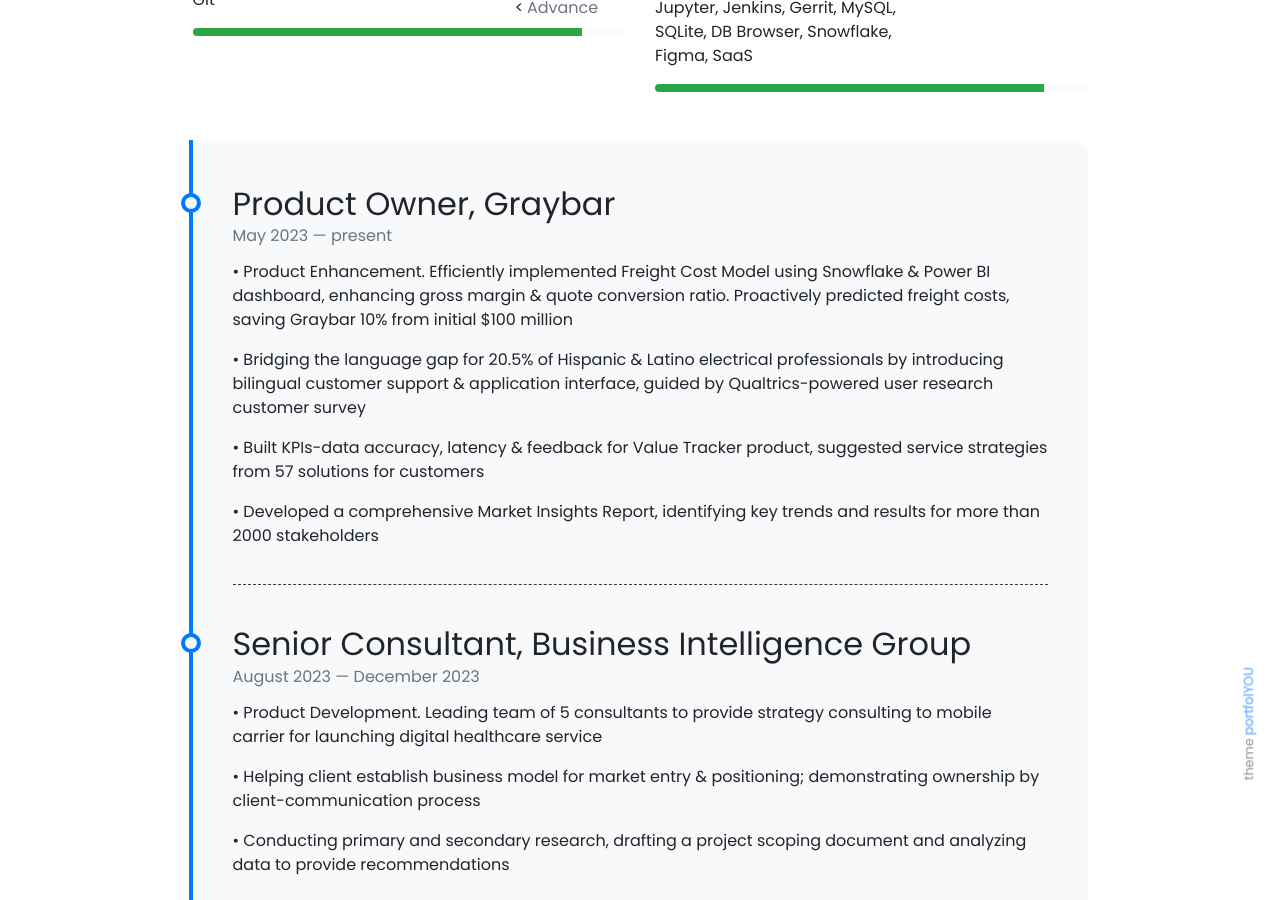
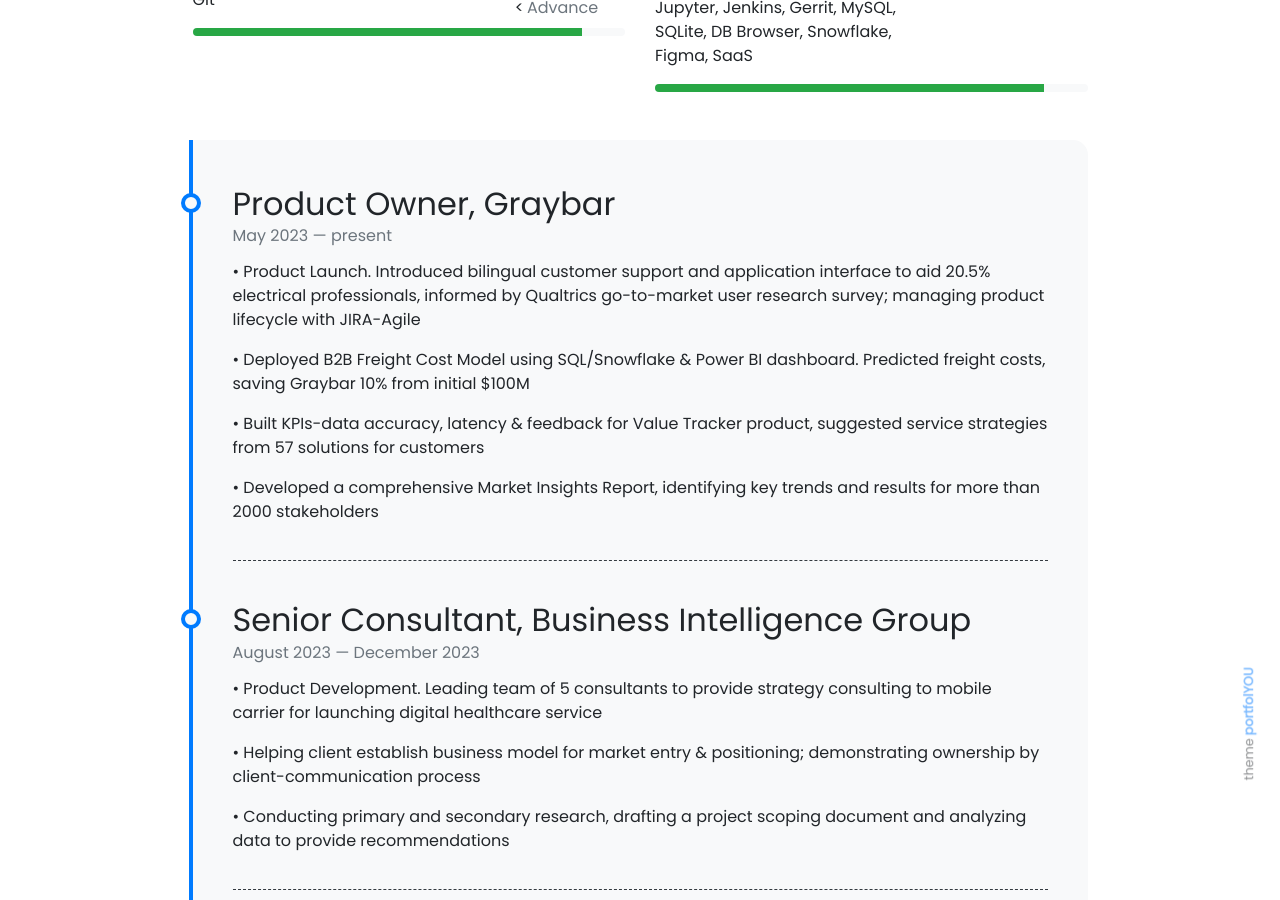
Before and after one commit to sankalpjain63/sankalpjain63.github.io, a Jekyll site: the page built from pages/about.md, in a window 1280 px wide and 900 px high, scrolled down 685 px. Built offline with Jekyll 4.4.1, drawn with Linux system fonts in a browser that asks for light colours; nearby versions of some CDN libraries; some of the changed text lies outside the part shown.

Commit message:
timeline.yml

```diff
--- a/_data/timeline.yml
+++ b/_data/timeline.yml
@@ -1,8 +1,8 @@
 - title: Product Owner, Graybar
   from: "May 2023"
   to: present
-  description1: •  Product Enhancement. Efficiently implemented Freight Cost Model using Snowflake & Power BI dashboard, enhancing gross margin & quote conversion ratio. Proactively predicted freight costs, saving Graybar 10% from initial $100 million
-  description2: •  Bridging the language gap for 20.5% of Hispanic & Latino electrical professionals by introducing bilingual customer support & application interface, guided by Qualtrics-powered user research customer survey
+  description1: •  Product Launch. Introduced bilingual customer support and application interface to aid 20.5% electrical professionals, informed by Qualtrics go-to-market user research survey; managing product lifecycle with JIRA-Agile
+  description2: •  Deployed B2B Freight Cost Model using SQL/Snowflake & Power BI dashboard. Predicted freight costs, saving Graybar 10% from initial $100M
   description3: •  Built KPIs-data accuracy, latency & feedback for Value Tracker product, suggested service strategies from 57 solutions for customers
   description4: •  Developed a comprehensive Market Insights Report, identifying key trends and results for more than 2000 stakeholders
 
@@ -35,12 +35,11 @@
   description3: •  Consulted with clients during the product development of 5G-plugin feature. Achieved deliverables quality rating of 8.5/10
   description4: •  Improved cross-functional client-stakeholder communication with Agile & JIRA, achieved 90% user story completion
 
-- title: Data Analyst
+- title: Data Analyst Intern
   from: "May 2019"
   to: "July 2019"
-  description1: •  Customer Research. Implemented a data pipeline to build a customer behavioral assembled report using ETL Modeling for product requirements; identified firm website engagement through Google Analytics & Tableau dashboard
-  description2: •  Product Development. Crafted digital marketing strategies for consumer segmentation through executive presentations & design mockups, collaborated with product team, resulted in a 12% rise in web trends
-
+  description1: •  Metric Analysis. Built customer behavior ETL model using data pipeline from customer research/segmentation for website insights
+  description2: •  Identified firm website engagement through Google Analytics & Tableau dashboard; collaborated with product team, resulted in 12% rise in web trends
 
 - title: Business Analyst & Marketing Intern
   from: "June 2017"
```
